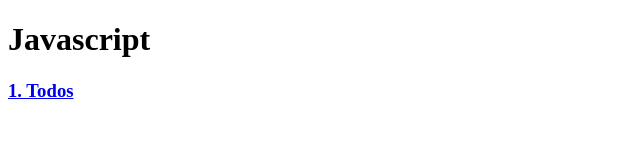
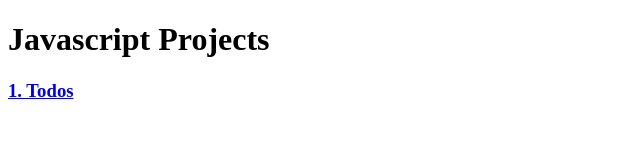
Before and after one commit to Alok-Singh-ops/javaScriptProjects, a plain HTML site: page index.html in a window 1280 px wide. Shown: the whole page, without its empty margins (0-640 px from the left). Drawn offline with Linux system fonts and the light colour scheme.

Commit message:
Update index.html

```diff
--- a/index.html
+++ b/index.html
@@ -7,7 +7,8 @@
   <title>Document</title>
 </head>
 <body>
-  <h1>Javascript</h1>
+  <h1>Javascript Projects</h1>
+
   <h3><a href="./1.todos/1.html">1. Todos</a></h3>
 </body>
 </html>
```
